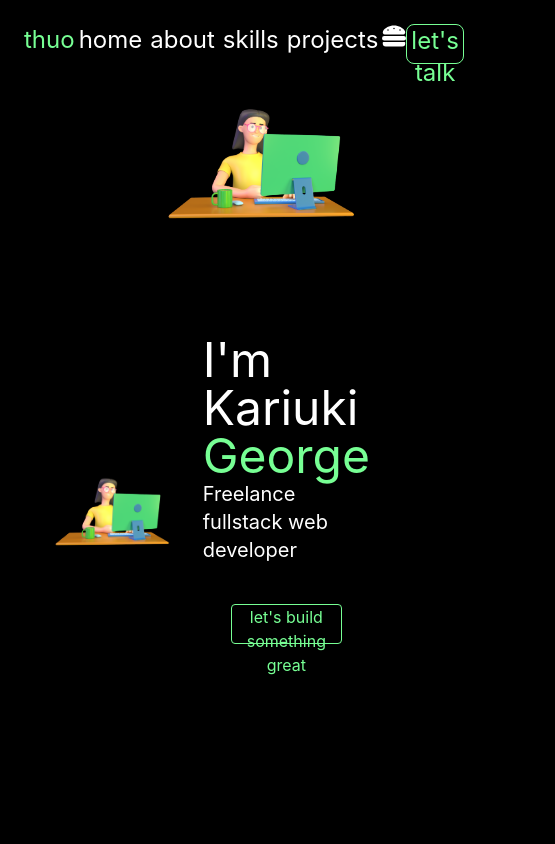
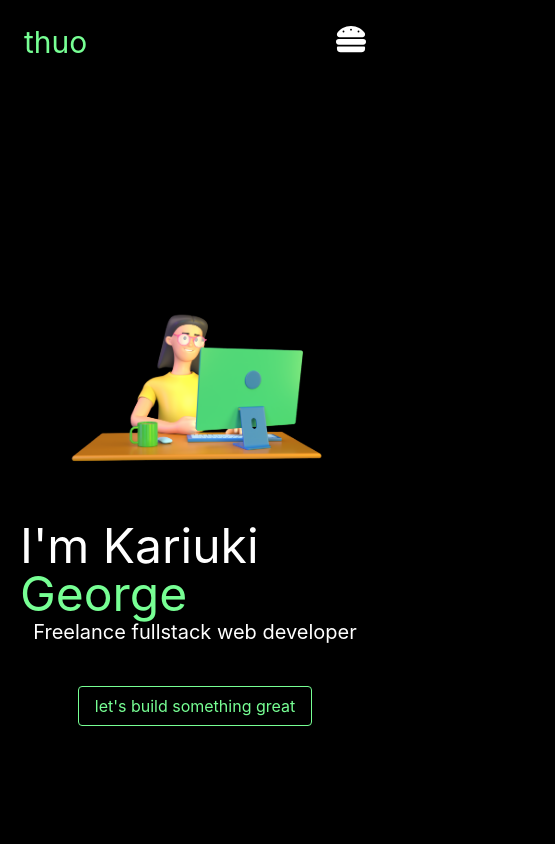
Before and after one commit to kariuki-george/portfolio, a Next.js app: page / in a window 390 px wide. Shown: the top 844 px of the page, 555 px wide, since content can reach past the window. Built offline with nearby package versions, Linux system fonts and the light colour scheme.

Commit message:
Fix: Mobile fixed modile viewport width to support all widths less than the medium

```diff
--- a/tailwind.config.js
+++ b/tailwind.config.js
@@ -4,9 +4,10 @@ module.exports = {
     "./components/**/*.{js,ts,jsx,tsx}",
     "./layouts/**/*.{js,ts,jsx,tsx}",
   ],
+  media: false,
   theme: {
     screens: {
-      sm: "420px",
+      sm: "100px",
       md: "768px",
       lg: "976px",
       xl: "1440px",
```
